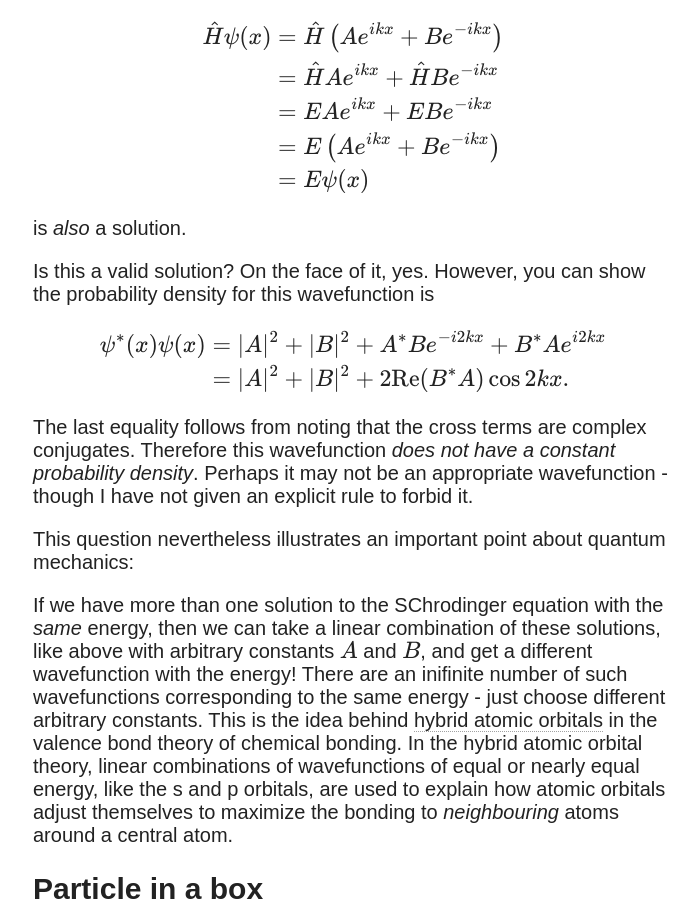
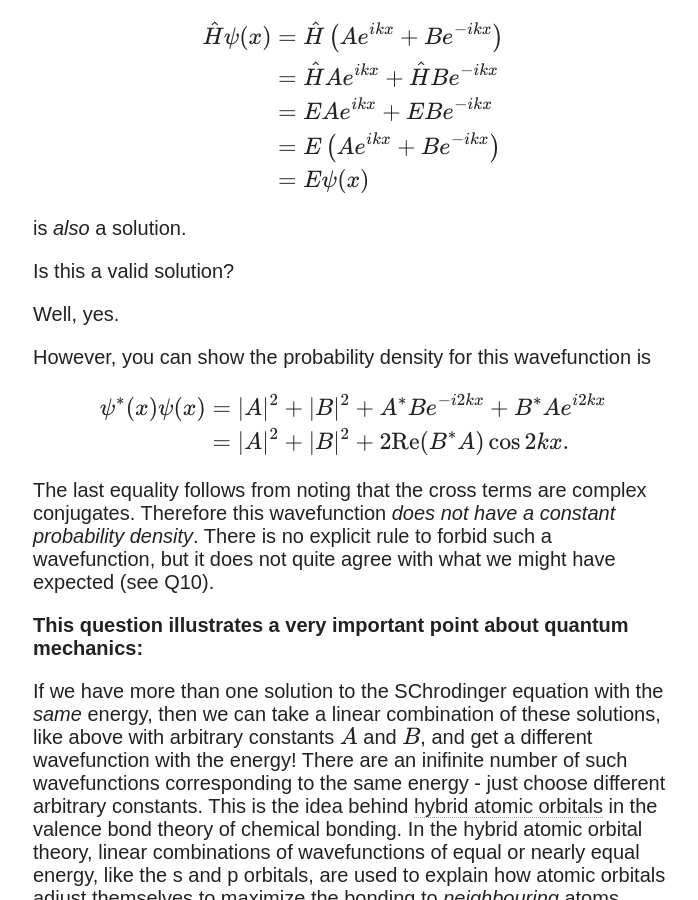
Before and after one commit to dylan-jayatilaka/dylan-jayatilaka.github.io, a Jekyll site: the page built from _posts/2014-09-21-particles-in-boxes.md, in a window 1280 px wide and 900 px high, scrolled down 7403 px. Shown: the whole window, without its empty margins (317-1015 px from the left). Built offline with Jekyll 4.4.1, drawn with Linux system fonts in a browser that asks for light colours; nearby versions of some CDN libraries; formulas are drawn with MathJax 3; some of the changed text lies outside the part shown.

Commit message:
updated free particle general solution

```diff
--- a/_posts/2014-09-21-particles-in-boxes.md
+++ b/_posts/2014-09-21-particles-in-boxes.md
@@ -296,8 +296,11 @@
 
 is *also* a solution.
 
-Is this a valid solution? On the face of it, yes. However, you can show
-the probability density for this wavefunction is
+Is this a valid solution?
+
+Well, yes.
+
+However, you can show the probability density for this wavefunction is
 
 $$
 \begin{align}
@@ -308,11 +311,11 @@
 
 The last equality follows from noting that the cross terms are complex
 conjugates. Therefore this wavefunction *does not have a constant probability
-density*. Perhaps it may not be an appropriate wavefunction -
-though I have not given an explicit rule to forbid it.
+density*. There is no explicit rule to forbid such a wavefunction, but
+it does not quite agree with what we might have expected (see Q10).
 
-This question nevertheless illustrates an important point about quantum
-mechanics:
+**This question illustrates a very important point about quantum
+mechanics:**
 
 If we have more than one solution to the SChrodinger equation with
 the *same* energy, then we can take a linear combination of these solutions,
@@ -348,8 +351,12 @@
 </figure>
 
 According to the strategy we should try wavefunctions of the form
-\\( \psi(x) = A \sin k x + B \cos k x \\). Substituting in the Schrodinger
-equation we get
+
+$$
+\psi(x) = A \sin k x + B \cos k x.
+$$
+
+Substituting in the Schrodinger equation we get
 
 $$
 \begin{align}
```
